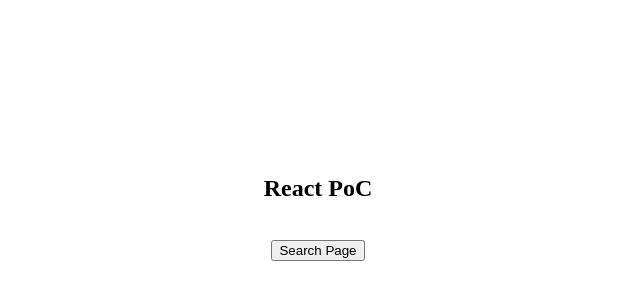
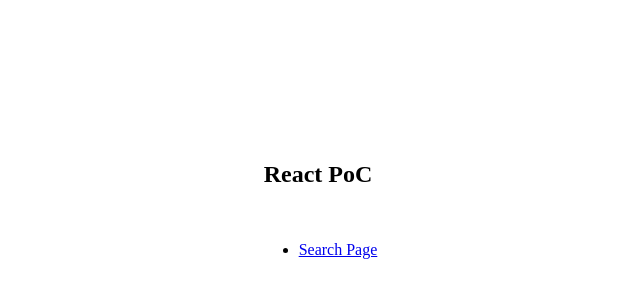
Before and after one commit to Lemoncode/az-search-react-poc, a React app: page / in a window 1280 px wide. Shown: the part 200-500 px from the top of the page, without its empty margins (330-970 px from the left). Built offline with nearby package versions, Linux system fonts and the light colour scheme.

Commit message:
Some minor styling for home page

```diff
--- a/src/pages/homePage/homePageComponent.scss
+++ b/src/pages/homePage/homePageComponent.scss
@@ -6,3 +6,12 @@
   width: 100vw;
   height: 100vh;
 }
+
+.header {
+  flex: 0 1 auto;
+  display: flex;
+  flex-direction: row;
+  justify-content: center;
+  align-items: center;
+  width: 50vw;
+}
--- a/src/pages/homePage/homePageComponent.tsx
+++ b/src/pages/homePage/homePageComponent.tsx
@@ -6,11 +6,14 @@ const styles = require("./homePageComponent.scss");
 export const HomePageComponent: React.StatelessComponent<{}> = () => {
   return (
     <div className={styles.container}>
-      <h2 className="jumbotron">React PoC</h2>
+      <h2 className={`jumbotron ${styles.header}`}>React PoC</h2>
       <br />
-      <Link to="/search">
-        <ButtonComponent>Search Page</ButtonComponent>
-      </Link>
+      <ul className="nav justify-content-center">
+        <li className="nav-item">
+          <Link to="/search">Search Page</Link>
+          {/* <a className="nav-link active" href="#">Active</a> */}
+        </li>
+      </ul>
     </div>
   )
 }
```
